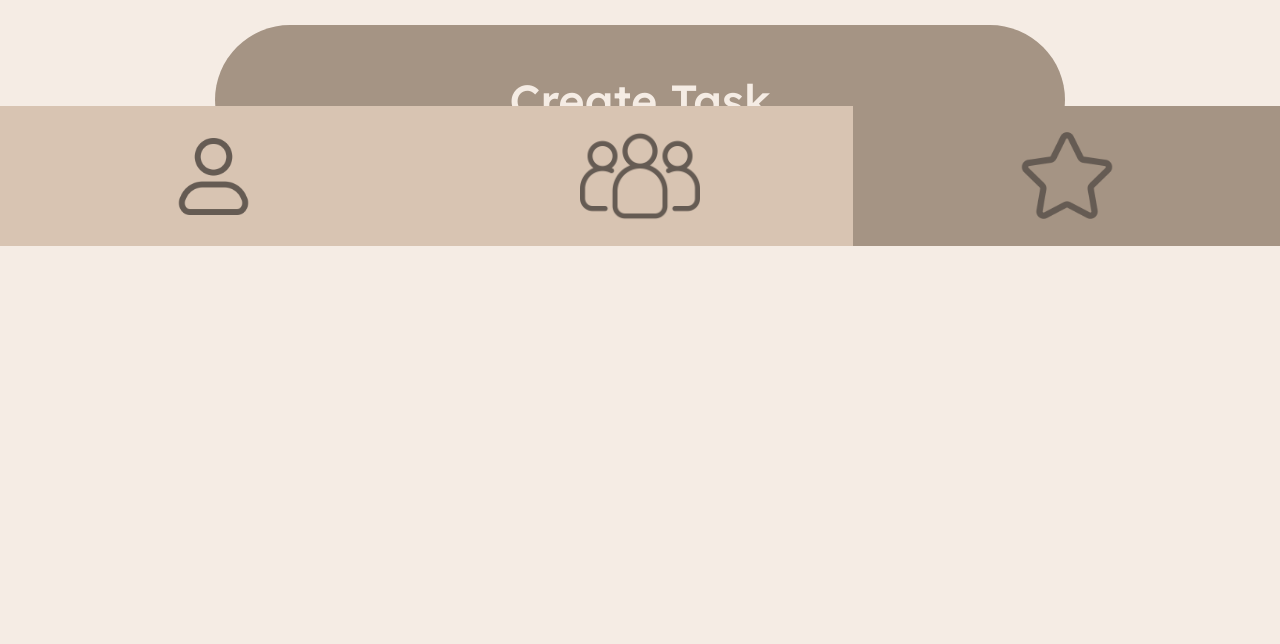
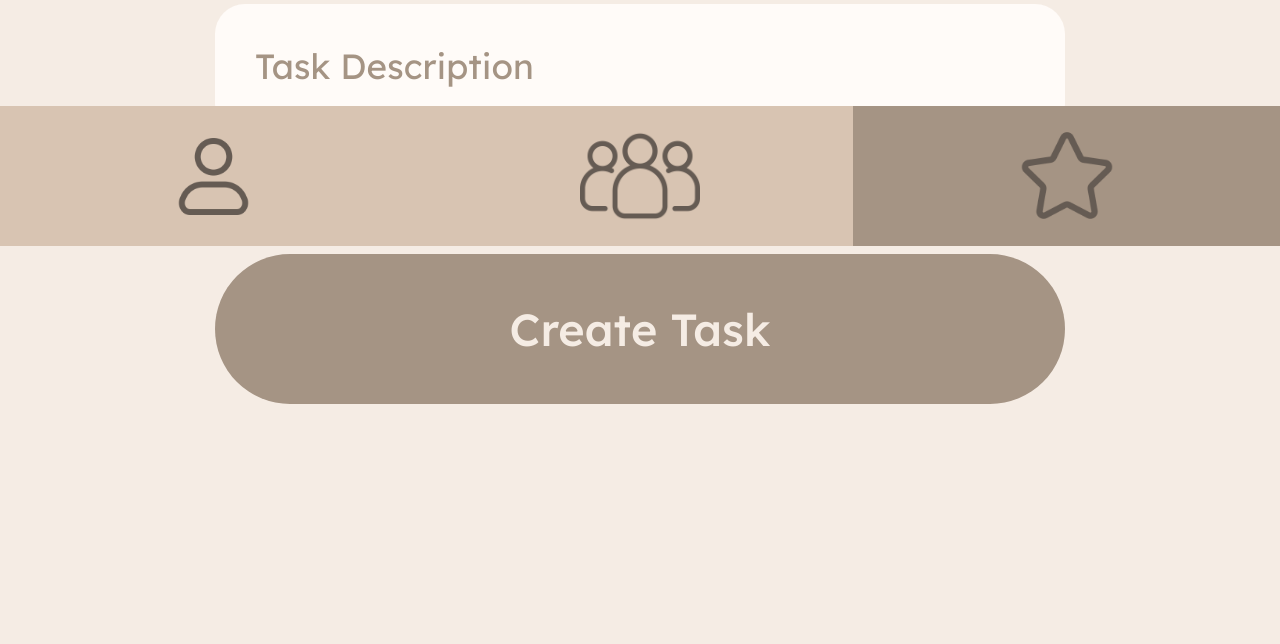
Before and after one commit to hohelen/ChoreHero, a plain HTML site: page frontend/pages/group/create-task.html in a window 1280 px wide. Shown: the part 554-1198 px from the top of the page. Before the commit the page ends 1014 px from the top, so only its background shows below. Drawn offline with Linux system fonts and the light colour scheme; sample sign-in values are in the browser's storage.

Commit message:
Task description added to create task

```diff
--- a/frontend/css/create-task.css
+++ b/frontend/css/create-task.css
@@ -1,5 +1,24 @@
-.form-comp input {
-    margin: 0;
+#create-task-form {
+    margin-bottom: 350px;
+}
+
+#create-task-form textarea {
+    min-height: 130px;
+    width: 850px;
+    background-color: #fffbf8;
+    border-width: 0px;
+    border-radius: 30px;
+    padding: 40px 40px;
+    font-family: "Lexend Deca", sans-serif;
+    font-size: 35px;
+    font-weight: 400;
+    color: #a59484;
+    field-sizing: content;
+    resize: none;
+}
+
+#create-task-form textarea::placeholder {
+    color: #a59484;
 }
 
 .error-msg {
--- a/frontend/js/pages/add-member.js
+++ b/frontend/js/pages/add-member.js
@@ -43,7 +43,7 @@ async function addMember() {
     if (res.ok) {
         document.getElementById("confirmation-msg").textContent = `Successfully sent invite to ${email}`;
     } else {
-        document.getElementById("confirmation-msg").textContent = data.detail || "Failed to send invite.";
+        document.getElementById("confirmation-msg").textContent = data.detail || "Failed to send invite";
     }
 }
 
--- a/frontend/js/pages/confirm-task.js
+++ b/frontend/js/pages/confirm-task.js
@@ -21,7 +21,7 @@ async function assignTask() {
     const rawDate = document.getElementById("task-date").value;
 
     if (!rawDate) {
-        document.getElementById("error-msg").textContent = "Please select a deadline";
+        document.getElementById("error-msg").textContent = "Please enter a deadline";
         return;
     }
 
--- a/frontend/pages/group/create-task.html
+++ b/frontend/pages/group/create-task.html
@@ -13,6 +13,10 @@
                     <p class="comp-title">Task Name</p>
                     <input type="text" id="task-name" placeholder="Task Name" />
                 </div>
+                <div class="form-comp">
+                    <p class="comp-title">Task Description</p>
+                    <textarea id="task-description" placeholder="Task Description"></textarea>
+                </div>
                 <div class="error-msg">
                     <p id="error-msg"></p>
                 </div>
```
